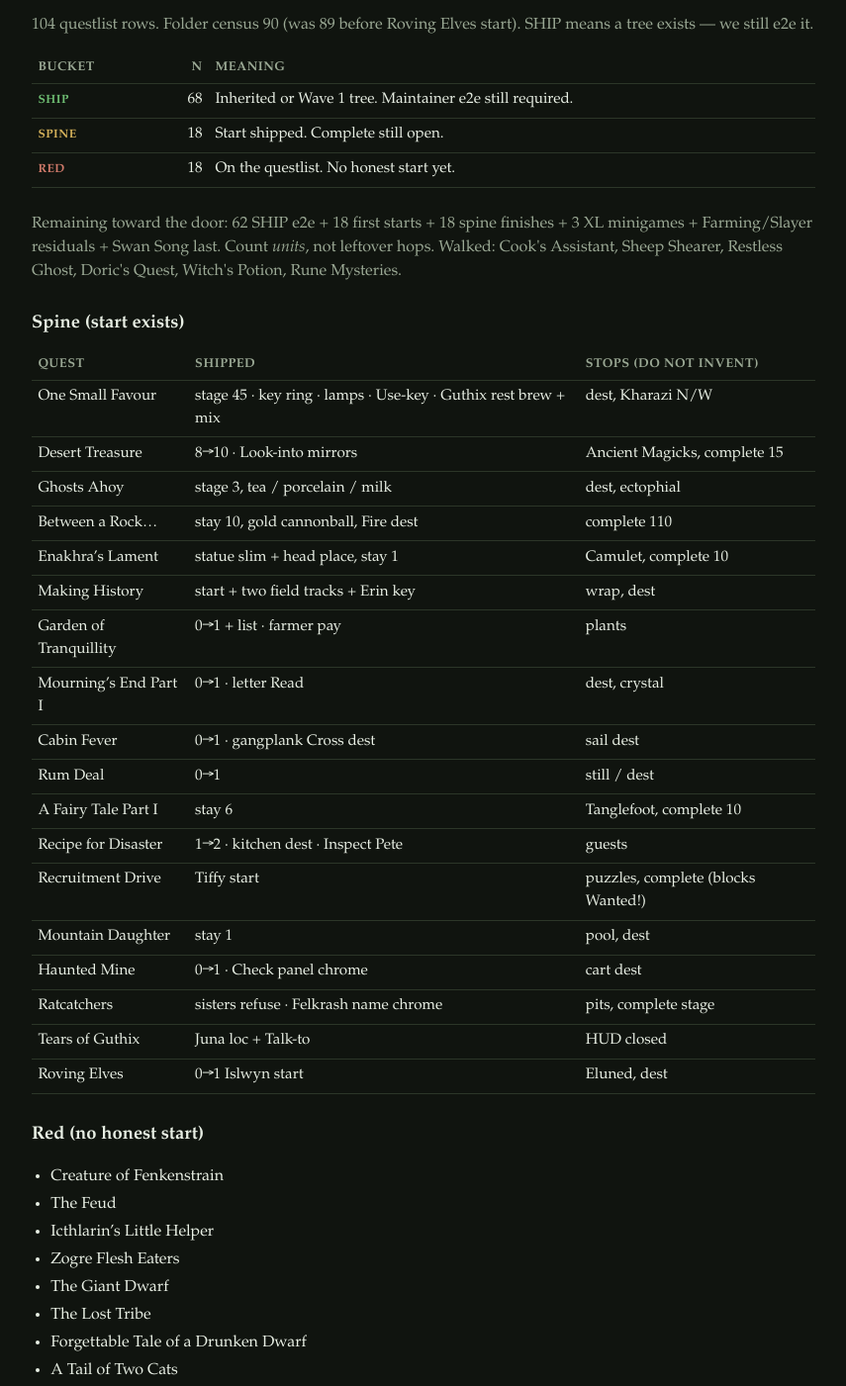
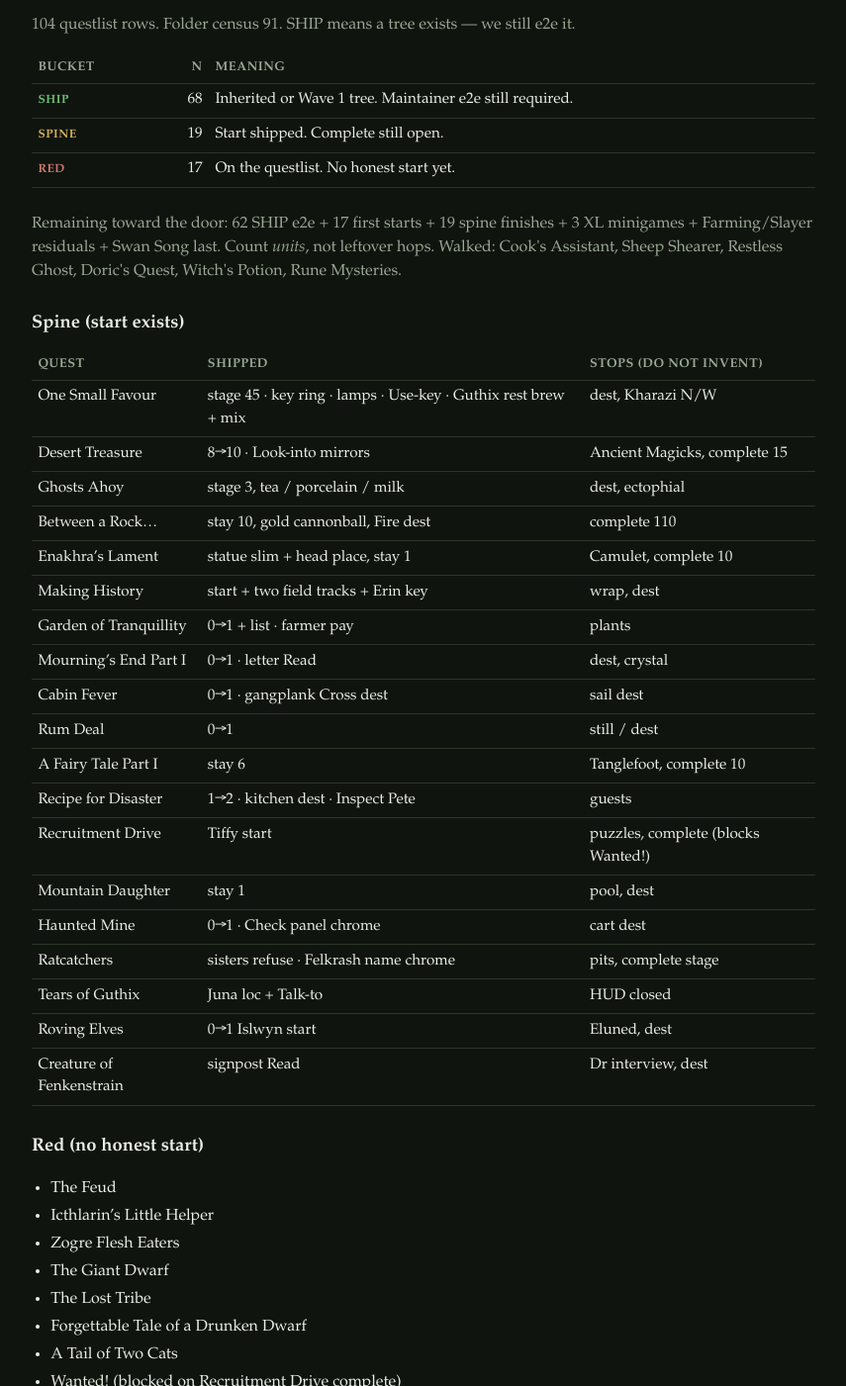
Before and after one commit to Fairy-Ring/fairy-ring-workspace, a plain HTML site: page docs/progress/index.html in a window 1280 px wide. Shown: the part 353-1754 px from the top of the page at 99% size, without its empty margins (212-1067 px from the left). Drawn offline with Linux system fonts and the light colour scheme.

```diff
--- a/docs/progress/index.html
+++ b/docs/progress/index.html
@@ -70,16 +70,16 @@
     </div>
 
     <h2>Scoreboard</h2>
-    <p class="lead">104 questlist rows. Folder census 90 (was 89 before Roving Elves start). SHIP means a tree exists — we still e2e it.</p>
+    <p class="lead">104 questlist rows. Folder census 91. SHIP means a tree exists — we still e2e it.</p>
     <table>
       <thead><tr><th>Bucket</th><th class="n">n</th><th>Meaning</th></tr></thead>
       <tbody>
         <tr><td><span class="tag ship">SHIP</span></td><td class="n">68</td><td>Inherited or Wave 1 tree. Maintainer e2e still required.</td></tr>
-        <tr><td><span class="tag spine">SPINE</span></td><td class="n">18</td><td>Start shipped. Complete still open.</td></tr>
-        <tr><td><span class="tag red">RED</span></td><td class="n">18</td><td>On the questlist. No honest start yet.</td></tr>
+        <tr><td><span class="tag spine">SPINE</span></td><td class="n">19</td><td>Start shipped. Complete still open.</td></tr>
+        <tr><td><span class="tag red">RED</span></td><td class="n">17</td><td>On the questlist. No honest start yet.</td></tr>
       </tbody>
     </table>
-    <p class="lead">Remaining toward the door: 62 SHIP e2e + 18 first starts + 18 spine finishes + 3 XL minigames + Farming/Slayer residuals + Swan Song last. Count <em>units</em>, not leftover hops. Walked: Cook's Assistant, Sheep Shearer, Restless Ghost, Doric's Quest, Witch's Potion, Rune Mysteries.</p>
+    <p class="lead">Remaining toward the door: 62 SHIP e2e + 17 first starts + 19 spine finishes + 3 XL minigames + Farming/Slayer residuals + Swan Song last. Count <em>units</em>, not leftover hops. Walked: Cook's Assistant, Sheep Shearer, Restless Ghost, Doric's Quest, Witch's Potion, Rune Mysteries.</p>
 
     <h2>Spine (start exists)</h2>
     <table>
@@ -103,12 +103,12 @@
         <tr><td>Ratcatchers</td><td>sisters refuse · Felkrash name chrome</td><td>pits, complete stage</td></tr>
         <tr><td>Tears of Guthix</td><td>Juna loc + Talk-to</td><td>HUD closed</td></tr>
         <tr><td>Roving Elves</td><td>0→1 Islwyn start</td><td>Eluned, dest</td></tr>
+        <tr><td>Creature of Fenkenstrain</td><td>signpost Read</td><td>Dr interview, dest</td></tr>
       </tbody>
     </table>
 
     <h2>Red (no honest start)</h2>
     <ul>
-      <li>Creature of Fenkenstrain</li>
       <li>The Feud</li>
       <li>Icthlarin’s Little Helper</li>
       <li>Zogre Flesh Eaters</li>
```
Also changed, not shown: PUBLIC_EXPORT.md (+1 -1 lines), docs/research/softpass.md (+1 -0 lines).
